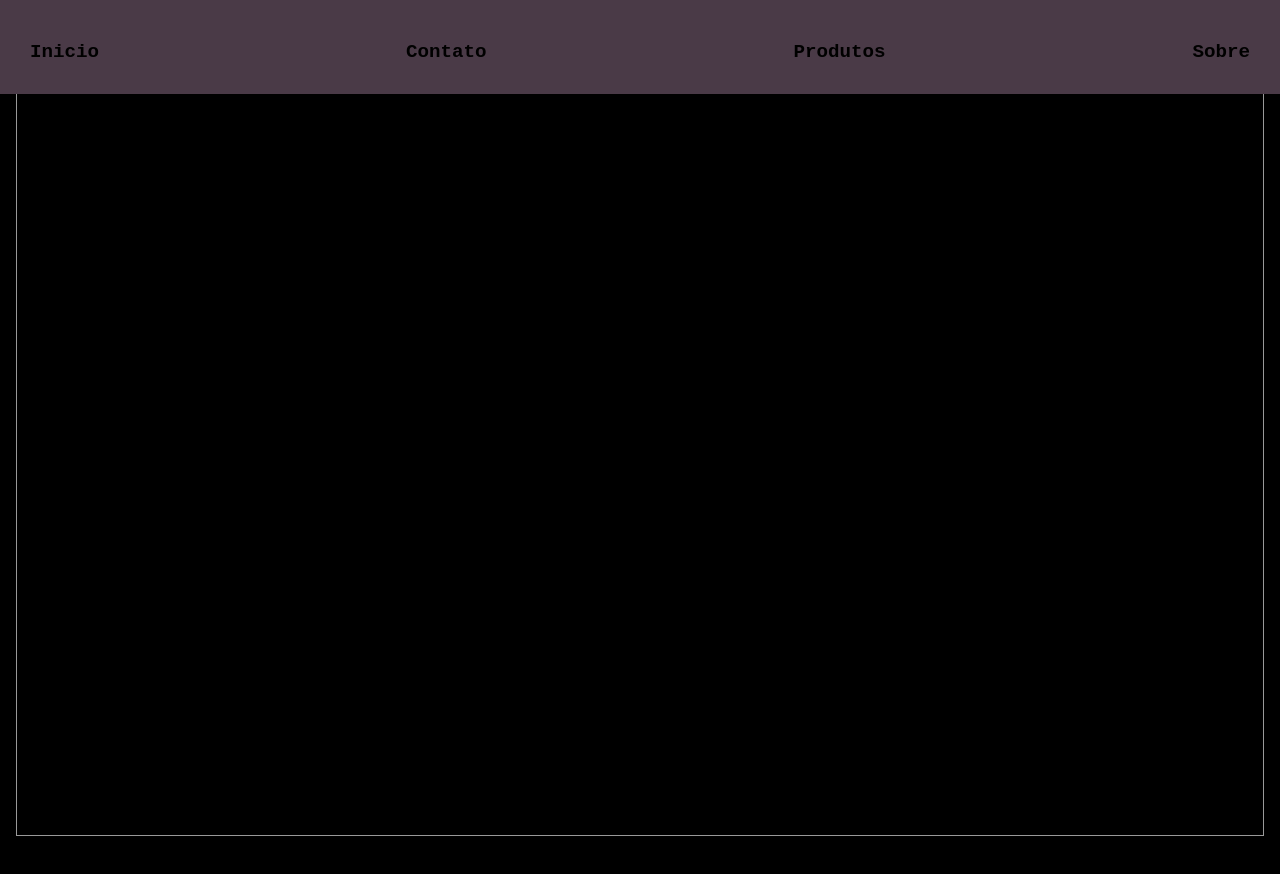
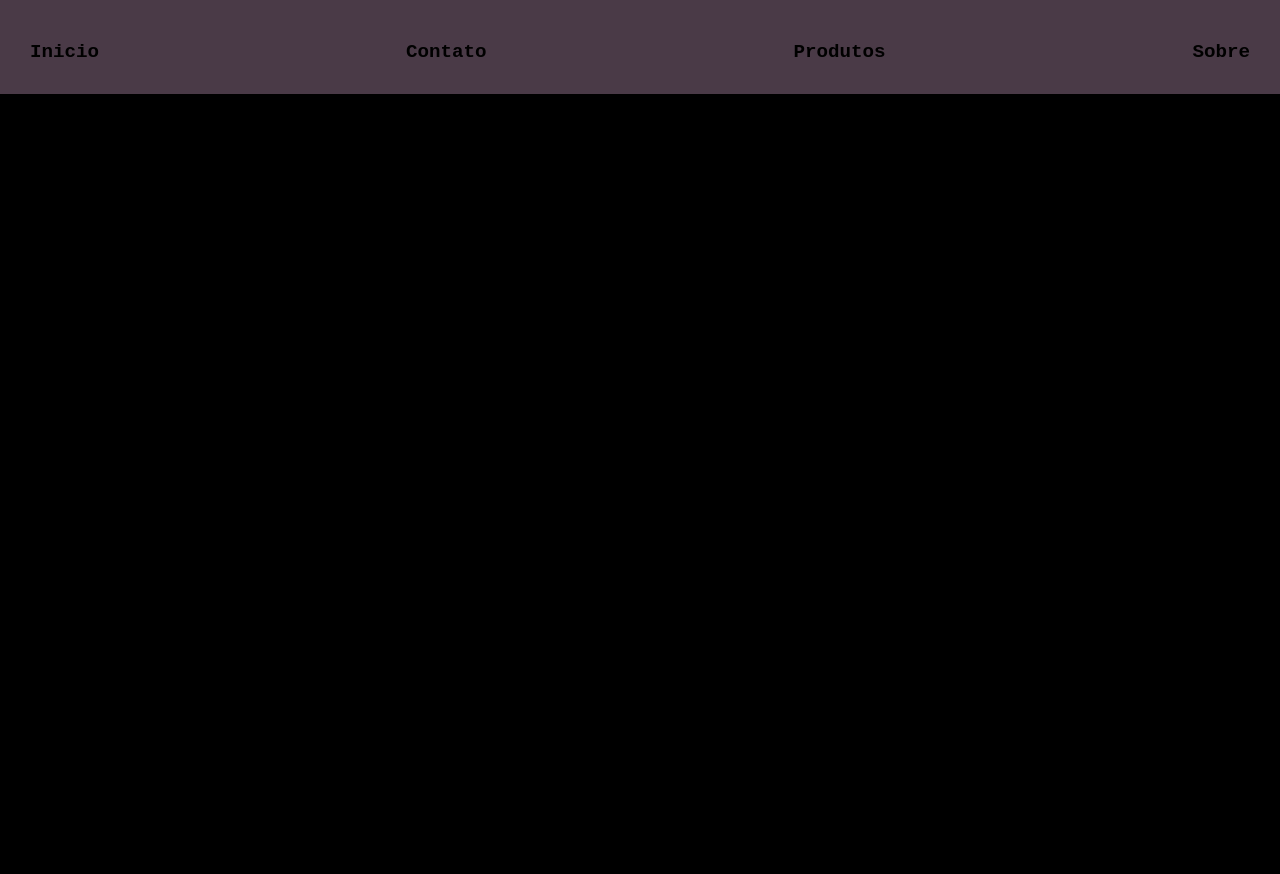
Before and after one commit to 302781/Uau_Pizzaria, a plain HTML site: page componentes/header.html in a window 1280 px wide. After the commit the page ends 800 px from the top, so only its background shows below. Drawn offline with Linux system fonts and the light colour scheme; files that its build step writes are made by us from their sources.

Commit message:
corrigido

```diff
--- a/componentes/header.html
+++ b/componentes/header.html
@@ -7,7 +7,6 @@
 </head>
 <body class="sobre-page">
     <header>
-    <img src="img/fundo.png" alt="imagem de fundo" class="fundo">
     <nav class="menu">
         <ul>
             <li><a href="index.html">Inicio</a></li>
```
